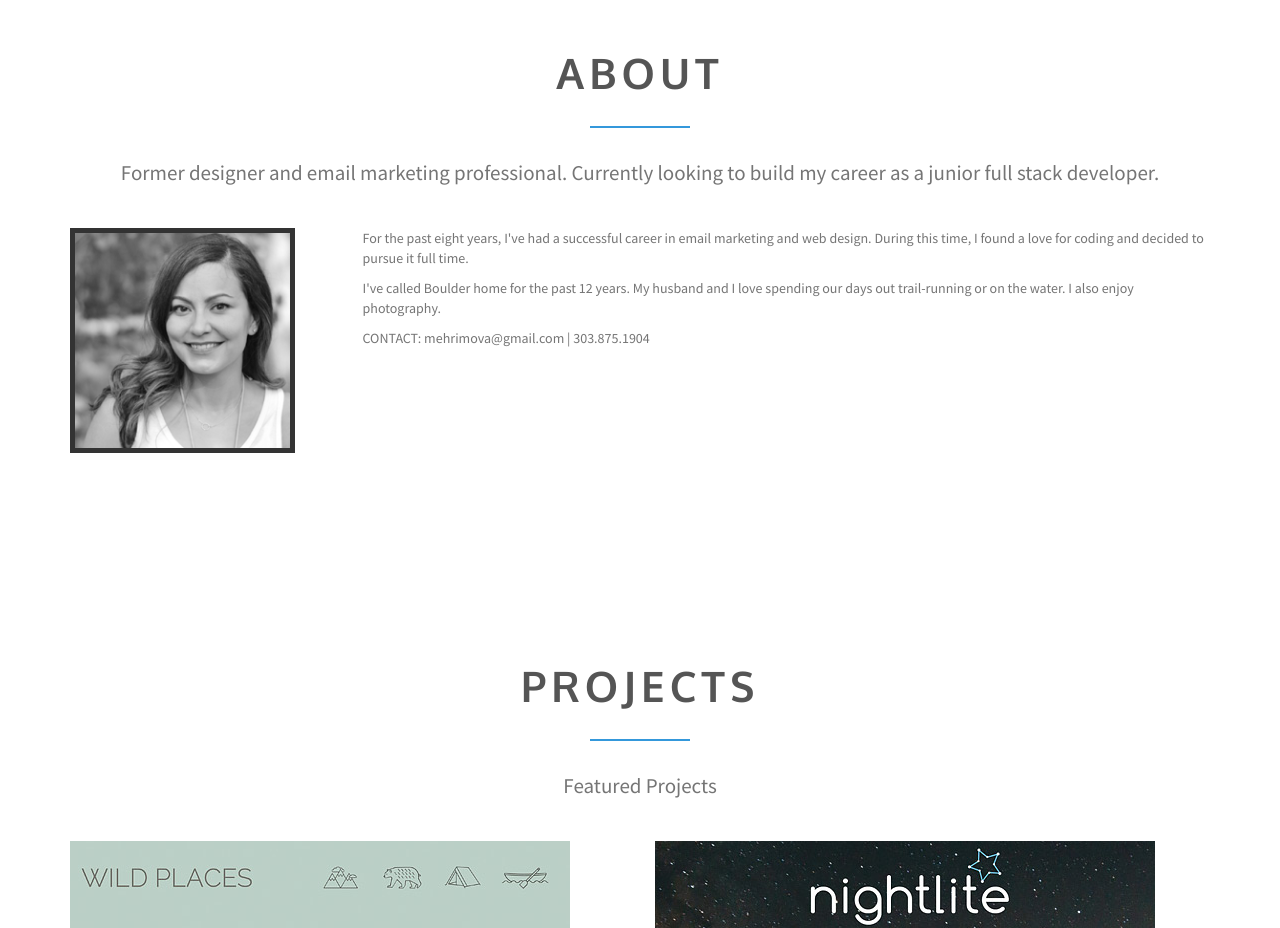
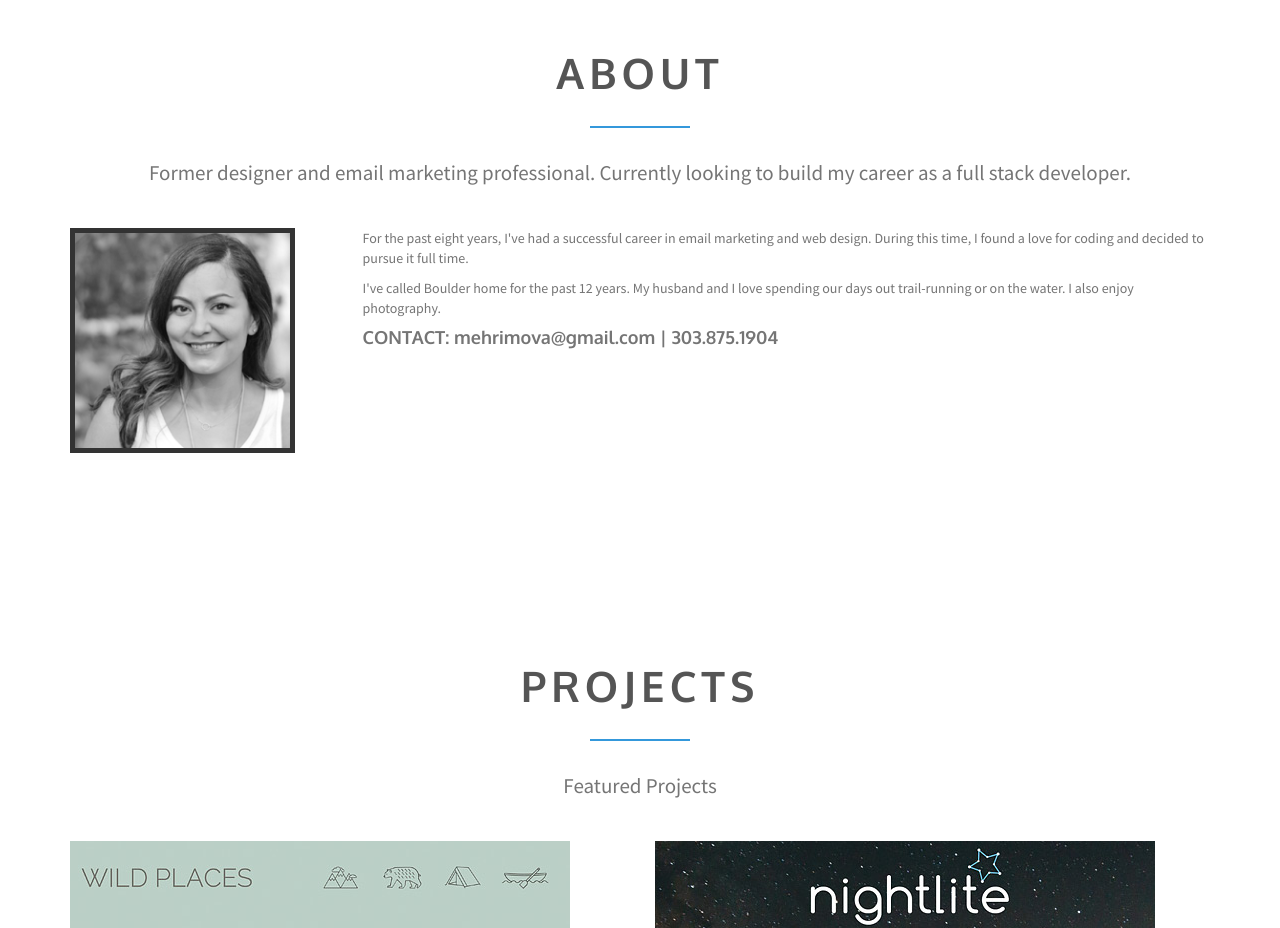
Before and after one commit to mehrimo/personalwebsite, a plain HTML site: page index.html in a window 1280 px wide. Shown: the part 920-1848 px from the top of the page. Drawn offline with Linux system fonts and the light colour scheme.

Commit message:
added contact info

```diff
--- a/index.html
+++ b/index.html
@@ -114,7 +114,7 @@
             <header class="section-header">
                 <h2 class="section-title">About</h2>
                 <div class="spacer"></div>
-                <p class="section-subtitle">Former designer and email marketing professional. Currently looking to build my career as a junior full stack developer. </p>
+                <p class="section-subtitle">Former designer and email marketing professional. Currently looking to build my career as a full stack developer. </p>
             </header>
             <div class="row">
                 <div class="col-md-3">
@@ -124,7 +124,7 @@
                 <div class="col-md-9">
                     <p>For the past eight years, I've had a successful career in email marketing and web design. During this time, I found a love for coding and decided to pursue it full time.</p>
                     <p>I've called Boulder home for the past 12 years. My husband and I love spending our days out trail-running or on the water. I also enjoy photography.</p>
-                    <p>CONTACT: mehrimova@gmail.com | 303.875.1904
+                    <h4>CONTACT: mehrimova@gmail.com | 303.875.1904</h4>
                 </div>
             </div>
         </div>
```
